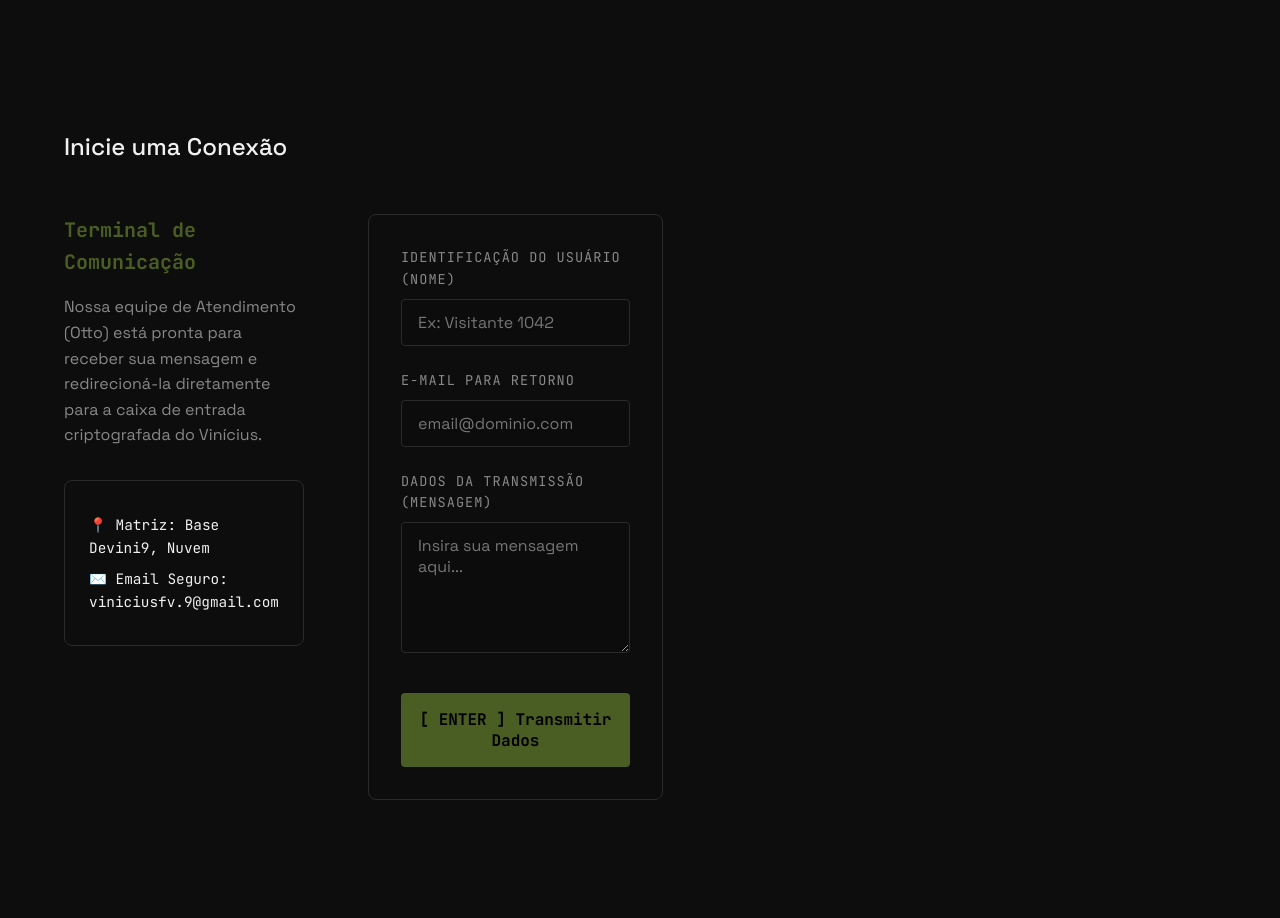
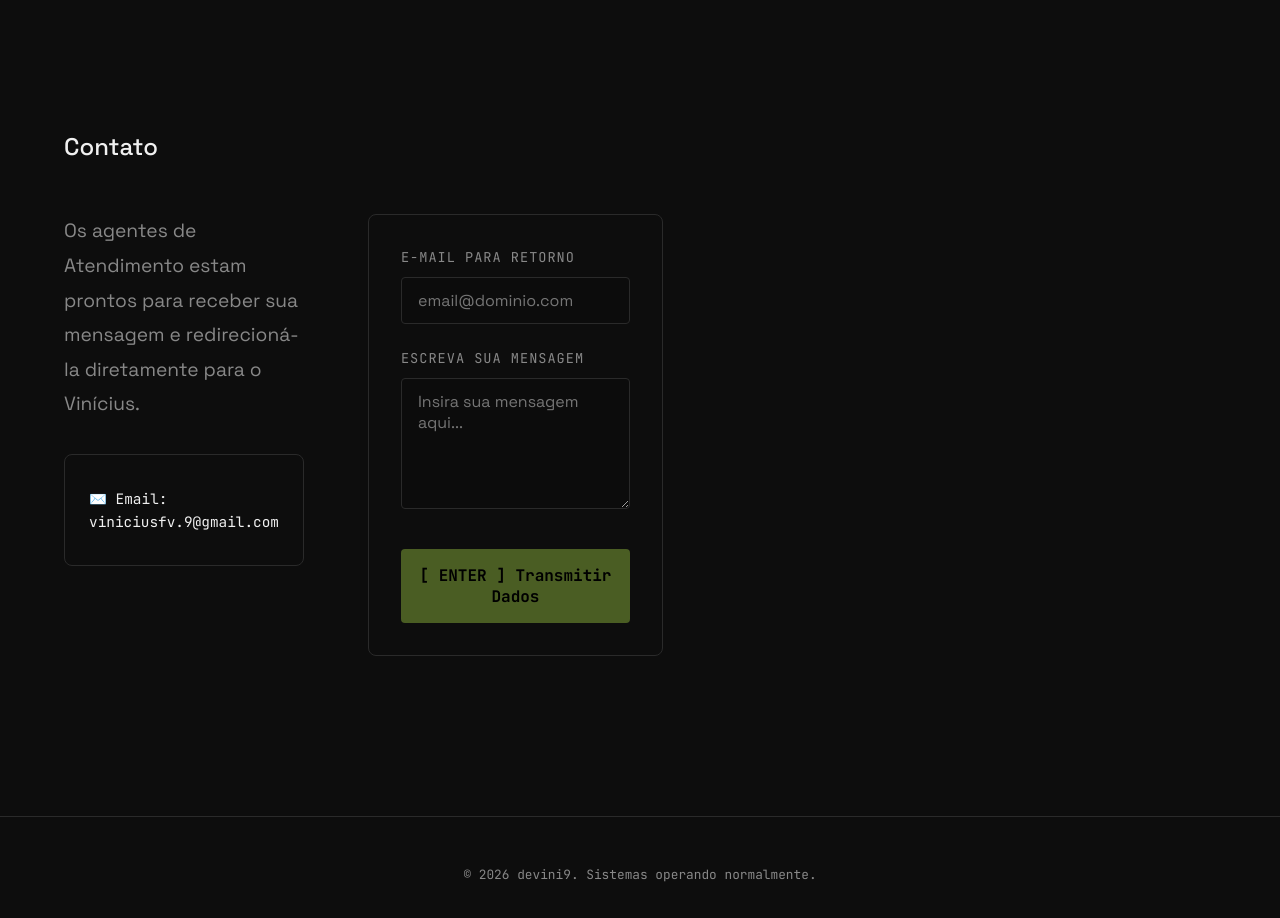
Before and after one commit to devini9/portfolio, a React (Vite) app: page / in a window 1280 px wide. Shown: the part 1700-2618 px from the top of the page. Built offline with nearby package versions, Linux system fonts and the light colour scheme.

Commit message:
style: update contact section text and validation

```diff
--- a/src/components/Contact.tsx
+++ b/src/components/Contact.tsx
@@ -9,7 +9,6 @@ export function Contact() {
     const form = e.currentTarget;
     const formData = new FormData(form);
 
-    const name = formData.get('name');
     const email = formData.get('email');
     const message = formData.get('message');
 
@@ -23,8 +22,7 @@ export function Contact() {
           'Accept': 'application/json'
         },
         body: JSON.stringify({
-          _subject: `Novo Contato via Agente Otto - de ${name}`,
-          nome: name,
+          _subject: `Novo Contato via Agente Otto`,
           email: email,
           mensagem: message
         })
@@ -46,35 +44,35 @@ export function Contact() {
   return (
     <section className="contact-section section" id="contato">
       <div className="main-container">
-        <h2 className="section-title">Inicie uma Conexão</h2>
+        <h2 className="section-title">Contato</h2>
 
         <div className="contact-grid">
           <div className="contact-info">
-            <h3>Terminal de Comunicação</h3>
-            <p>
-              Nossa equipe de Atendimento (Otto) está pronta para receber
-              sua mensagem e redirecioná-la diretamente para a caixa de
-              entrada criptografada do Vinícius.
+            <p style={{ fontSize: '1.2rem', lineHeight: '1.8' }}>
+              Os agentes de Atendimento estam prontos para receber
+              sua mensagem e redirecioná-la diretamente para o Vinícius.
             </p>
             <div className="contact-methods">
-              <p>📍 Matriz: Base Devini9, Nuvem</p>
-              <p>✉️ Email Seguro: viniciusfv.9@gmail.com</p>
+              <p>✉️ Email: viniciusfv.9@gmail.com</p>
             </div>
           </div>
 
           <form className="contact-form" onSubmit={handleSubmit}>
             <div className="input-group">
-              <label htmlFor="name">Identificação do Usuário (Nome)</label>
-              <input type="text" id="name" name="name" required placeholder="Ex: Visitante 1042" />
+              <label htmlFor="email">E-mail para Retorno</label>
+              <input
+                type="email"
+                id="email"
+                name="email"
+                required
+                placeholder="email@dominio.com"
+                pattern="[a-z0-9._%+\-]+@[a-z0-9.\-]+\.[a-z]{2,}$"
+                title="Por favor, insira um endereço de e-mail válido (ex: nome@dominio.com)"
+              />
             </div>
 
             <div className="input-group">
-              <label htmlFor="email">E-mail para Retorno</label>
-              <input type="email" id="email" name="email" required placeholder="email@dominio.com" />
-            </div>
-
-            <div className="input-group">
-              <label htmlFor="message">Dados da Transmissão (Mensagem)</label>
+              <label htmlFor="message">Escreva sua Mensagem</label>
               <textarea id="message" name="message" rows={5} required placeholder="Insira sua mensagem aqui..."></textarea>
             </div>
 
```
